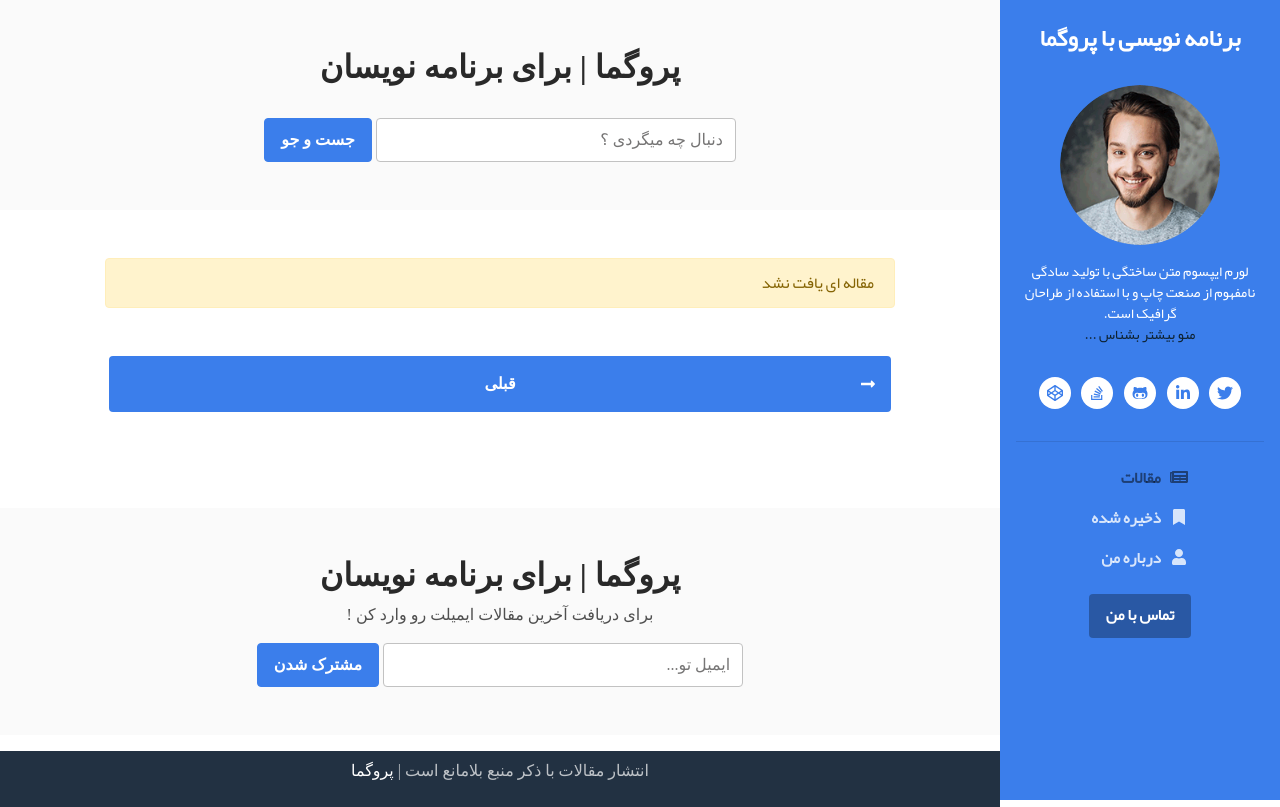
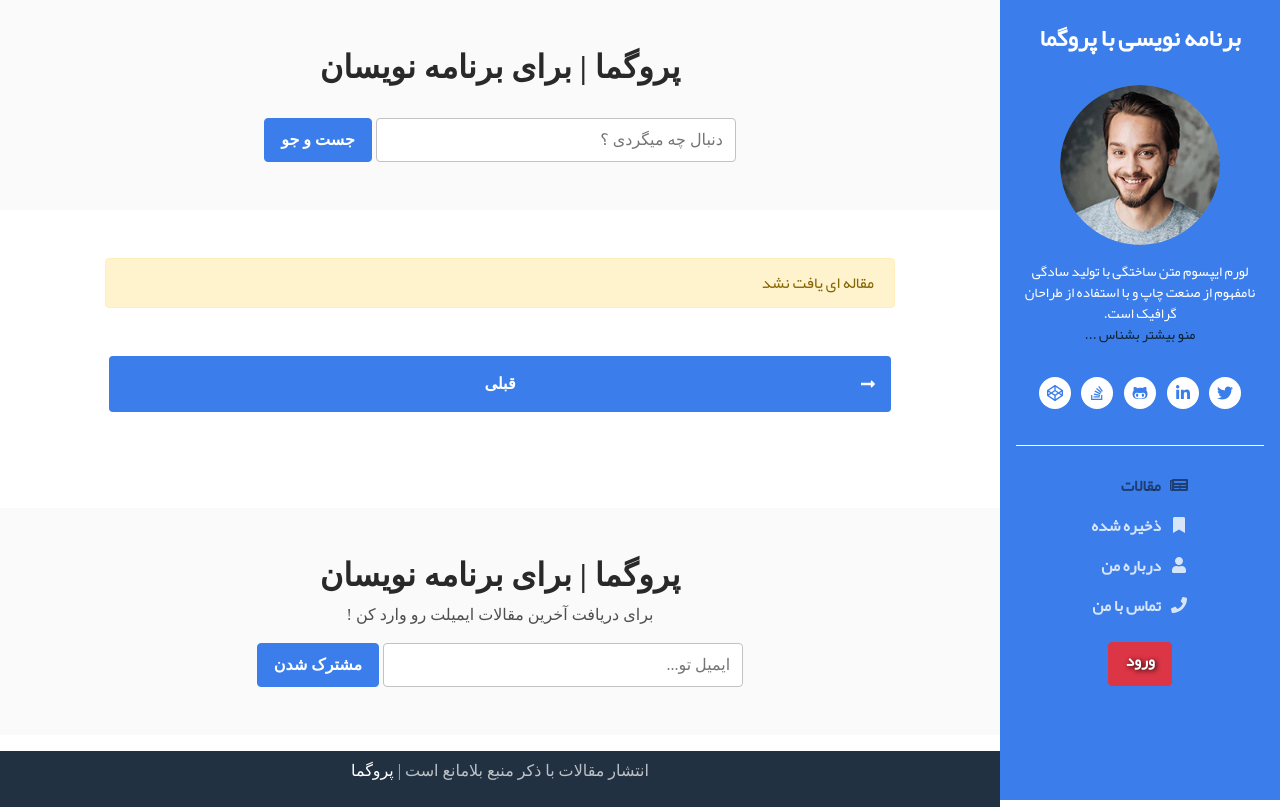
Before and after one commit to alirezaj99/progma.ir, a Django app: page / in a window 1280 px wide. Run offline with Django 3.2, Linux system fonts and the light colour scheme; data that the repository does not hold is empty; some libraries are stand-ins or nearby versions; some web fonts are replaced.

Commit message:
include footer and header to base template

```diff
--- /dev/null
+++ b/templates/Shared/Footer.html
@@ -0,0 +1,7 @@
+<footer class="footer text-center py-2 theme-bg-dark">
+
+    <!--/* This template is released under the Creative Commons Attribution 3.0 License. Please keep the attribution link below when using for your own project. Thank you for your support. :) If you'd like to use the template without the attribution, you can buy the commercial license via our website: themes.3rdwavemedia.com */-->
+    <p class="sahel">انتشار مقالات با ذکر منبع بلامانع است | <a href="{% url 'article:article_list' %}">پروگما</a>
+    </p>
+
+</footer>
--- /dev/null
+++ b/templates/Shared/Header.html
@@ -0,0 +1,53 @@
+{% load static %}
+{% url 'article:article_list' as article_list %}
+<header class="header text-center">
+    <h1 class="blog-name pt-lg-4 mb-0 sahel-bold"><a href="{% url 'article:article_list' %}">برنامه نویسی با پروگما</a>
+    </h1>
+
+    <nav class="navbar navbar-expand-lg navbar-dark">
+
+        <button class="navbar-toggler" type="button" data-toggle="collapse" data-target="#navigation"
+                aria-controls="navigation" aria-expanded="false" aria-label="Toggle navigation">
+            <span class="navbar-toggler-icon"></span>
+        </button>
+
+        <div id="navigation" class="collapse navbar-collapse flex-column">
+            <div class="profile-section pt-3 pt-lg-0">
+                <img class="profile-image mb-3 rounded-circle mx-auto" src="{% static 'images/profile.png' %}"
+                     alt="image">
+
+                <div class="bio mb-3">لورم ایپسوم متن ساختگی با تولید سادگی نامفهوم از صنعت چاپ و با استفاده از طراحان
+                    گرافیک است.<br><a class="text-decoration-none a-m-h" href="#">منو بیشتر بشناس ...</a></div>
+                <!--//bio-->
+                <ul class="social-list list-inline py-3 mx-auto">
+                    <li class="list-inline-item"><a href="#"><i class="fab fa-twitter fa-fw"></i></a></li>
+                    <li class="list-inline-item"><a href="#"><i class="fab fa-linkedin-in fa-fw"></i></a></li>
+                    <li class="list-inline-item"><a href="#"><i class="fab fa-github-alt fa-fw"></i></a></li>
+                    <li class="list-inline-item"><a href="#"><i class="fab fa-stack-overflow fa-fw"></i></a></li>
+                    <li class="list-inline-item"><a href="#"><i class="fab fa-codepen fa-fw"></i></a></li>
+                </ul><!--//social-list-->
+                <hr style="margin-top: 20px;margin-bottom: 20px;border: 0;border-top: 1px solid #FFFFFF;">
+            </div><!--//profile-section-->
+
+            <ul class="navbar-nav flex-column text-left">
+                <li class="nav-item {% if request.path == article_list %}active{% endif %}">
+                    <a class="nav-link" href="{% url 'article:article_list' %}"><i
+                            class="fas fa-newspaper fa-fw ml-2"></i>مقالات</a>
+                </li>
+                <li class="nav-item">
+                    <a class="nav-link" href="blog-post.html"><i class="fas fa-bookmark fa-fw ml-2"></i>ذخیره شده</a>
+                </li>
+                <li class="nav-item">
+                    <a class="nav-link" href="about.html"><i class="fas fa-user fa-fw ml-2"></i>درباره من</a>
+                </li>
+                <li class="nav-item">
+                    <a class="nav-link" href="about.html"><i class="fas fa-phone fa-fw ml-2"></i>تماس با من</a>
+                </li>
+            </ul>
+
+            <div class="my-2 my-md-3">
+                <a style="text-shadow: 1px 1px 5px #000000;" class="btn btn-danger" href="#" target="_blank">ورود</a>
+            </div>
+        </div>
+    </nav>
+</header>
--- a/templates/Shared/base.html
+++ b/templates/Shared/base.html
@@ -1,6 +1,5 @@
-{% load static %}
 <!DOCTYPE html>
-<html lang="en">
+<html lang="fa">
 <head>
     <title>پروگما | برای برنامه نویسان</title>
     {% include 'Shared/__HeaderReferences.html' %}
@@ -8,63 +7,12 @@
 </head>
 
 <body>
-<header class="header text-center">
-    <h1 class="blog-name pt-lg-4 mb-0"><a href="{% url 'article:article_list' %}">برنامه نویسی با پروگما</a></h1>
-
-    <nav class="navbar navbar-expand-lg navbar-dark">
-
-        <button class="navbar-toggler" type="button" data-toggle="collapse" data-target="#navigation"
-                aria-controls="navigation" aria-expanded="false" aria-label="Toggle navigation">
-            <span class="navbar-toggler-icon"></span>
-        </button>
-
-        <div id="navigation" class="collapse navbar-collapse flex-column">
-            <div class="profile-section pt-3 pt-lg-0">
-                <img class="profile-image mb-3 rounded-circle mx-auto" src="{% static 'images/profile.png' %}"
-                     alt="image">
-
-                <div class="bio mb-3">لورم ایپسوم متن ساختگی با تولید سادگی نامفهوم از صنعت چاپ و با استفاده از طراحان
-                    گرافیک است.<br><a class="text-decoration-none a-m-h" href="#">منو بیشتر بشناس ...</a></div><!--//bio-->
-                <ul class="social-list list-inline py-3 mx-auto">
-                    <li class="list-inline-item"><a href="#"><i class="fab fa-twitter fa-fw"></i></a></li>
-                    <li class="list-inline-item"><a href="#"><i class="fab fa-linkedin-in fa-fw"></i></a></li>
-                    <li class="list-inline-item"><a href="#"><i class="fab fa-github-alt fa-fw"></i></a></li>
-                    <li class="list-inline-item"><a href="#"><i class="fab fa-stack-overflow fa-fw"></i></a></li>
-                    <li class="list-inline-item"><a href="#"><i class="fab fa-codepen fa-fw"></i></a></li>
-                </ul><!--//social-list-->
-                <hr>
-            </div><!--//profile-section-->
-
-            <ul class="navbar-nav flex-column text-left">
-                <li class="nav-item active">
-                    <a class="nav-link" href="{% url 'article:article_list' %}"><i
-                            class="fas fa-newspaper fa-fw ml-2"></i>مقالات</a>
-                </li>
-                <li class="nav-item">
-                    <a class="nav-link" href="blog-post.html"><i class="fas fa-bookmark fa-fw ml-2"></i>ذخیره شده</a>
-                </li>
-                <li class="nav-item">
-                    <a class="nav-link" href="about.html"><i class="fas fa-user fa-fw ml-2"></i>درباره من</a>
-                </li>
-            </ul>
-
-            <div class="my-2 my-md-3">
-                <a class="btn btn-primary   " href="#" target="_blank">تماس با من</a>
-            </div>
-        </div>
-    </nav>
-</header>
+{% include 'Shared/Header.html' %}
 
 <div class="main-wrapper">
     {% block content %}{% endblock %}
 
-    <footer class="footer text-center py-2 theme-bg-dark">
-
-        <!--/* This template is released under the Creative Commons Attribution 3.0 License. Please keep the attribution link below when using for your own project. Thank you for your support. :) If you'd like to use the template without the attribution, you can buy the commercial license via our website: themes.3rdwavemedia.com */-->
-        <p class="sahel">انتشار مقالات با ذکر منبع بلامانع است | <a href="{% url 'article:article_list' %}">پروگما</a>
-        </p>
-
-    </footer>
+    {% include 'Shared/Footer.html' %}
 
 </div><!--//main-wrapper-->
 
```
